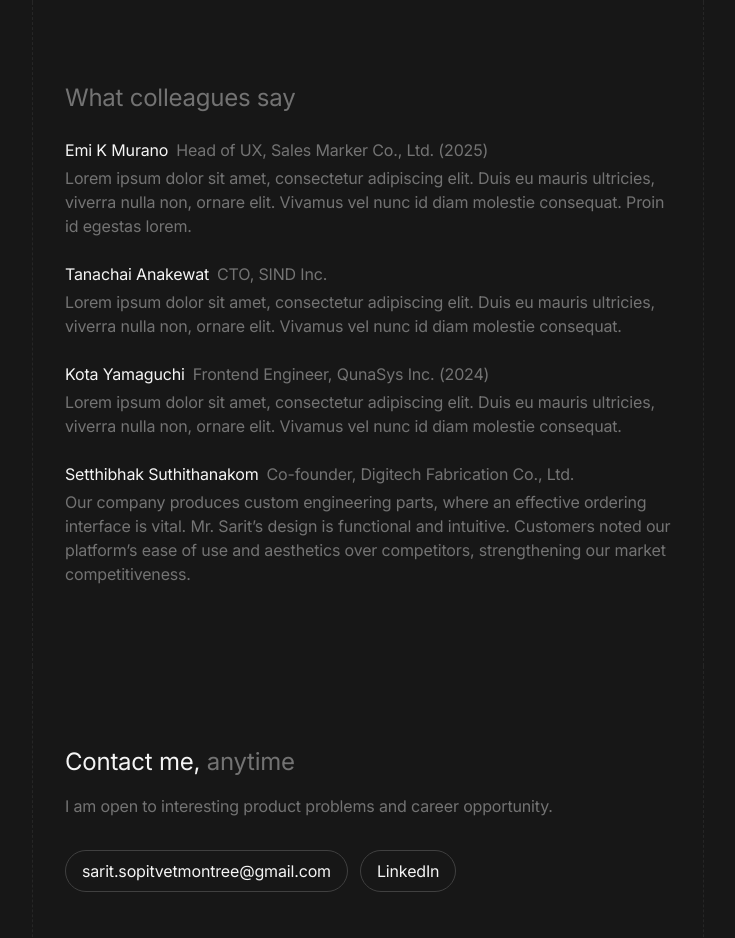
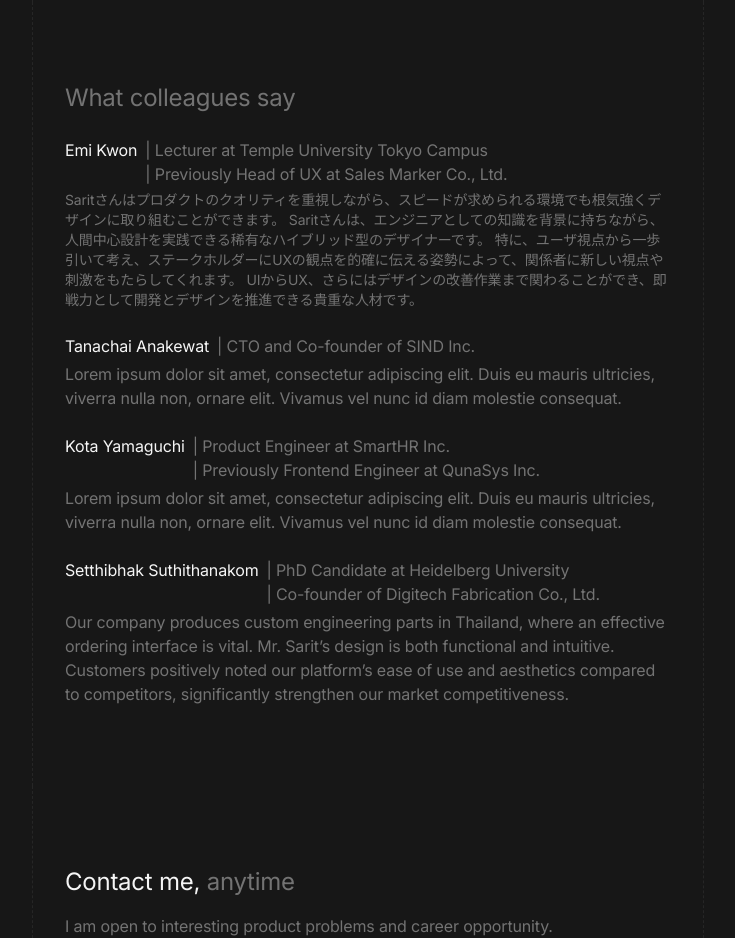
Before and after one commit to sarit-sopitvetmontree/Portfolio, a React (Vite) app: page / in a window 1280 px wide. Shown: the part 2240-3178 px from the top of the page, without its empty margins (272-1007 px from the left). Built offline with nearby package versions, Linux system fonts and the light colour scheme.

Commit message:
Improve Text

```diff
--- a/src/App.jsx
+++ b/src/App.jsx
@@ -283,13 +283,17 @@ function WhatPeopleSay() {
           target="_blank"
           rel="noopener noreferrer"
           className="text-neutral-100 hover:opacity-50">
-            Emi K Murano
+            Emi Kwon
           </a>
-          <p>Head of UX, Sales Marker Co., Ltd. (2025)</p>
+          <p>| Lecturer at Temple University Tokyo Campus<br></br>| Previously Head of UX at Sales Marker Co., Ltd.</p>
         </div>
-        <p className="pt-1">
-          Lorem ipsum dolor sit amet, consectetur adipiscing elit. Duis eu mauris ultricies, viverra nulla non, ornare elit.
-          Vivamus vel nunc id diam molestie consequat. Proin id egestas lorem.
+        <p className="pt-1 text-sm">
+          Saritさんはプロダクトのクオリティを重視しながら、スピードが求められる環境でも根気強くデザインに取り組むことができます。
+
+          Saritさんは、エンジニアとしての知識を背景に持ちながら、人間中心設計を実践できる稀有なハイブリッド型のデザイナーです。
+          特に、ユーザ視点から一歩引いて考え、ステークホルダーにUXの観点を的確に伝える姿勢によって、関係者に新しい視点や刺激をもたらしてくれます。
+
+          UIからUX、さらにはデザインの改善作業まで関わることができ、即戦力として開発とデザインを推進できる貴重な人材です。
         </p>
 
         <div className="flex flex-col sm:flex-row gap-1 sm:gap-2 mt-6">
@@ -299,7 +303,7 @@ function WhatPeopleSay() {
           className="text-neutral-100 hover:opacity-50">
             Tanachai Anakewat
           </a>
-          <p>CTO, SIND Inc.</p>
+          <p>| CTO and Co-founder of SIND Inc.</p>
         </div>
         <p className="pt-1">
           Lorem ipsum dolor sit amet, consectetur adipiscing elit. Duis eu mauris ultricies, viverra nulla non, ornare elit.
@@ -313,7 +317,7 @@ function WhatPeopleSay() {
           className="text-neutral-100 hover:opacity-50">
             Kota Yamaguchi
           </a>
-          <p>Frontend Engineer, QunaSys Inc. (2024)</p>
+          <p>| Product Engineer at SmartHR Inc.<br></br>| Previously Frontend Engineer at QunaSys Inc.</p>
         </div>
         <p className="pt-1">
           Lorem ipsum dolor sit amet, consectetur adipiscing elit. Duis eu mauris ultricies, viverra nulla non, ornare elit.
@@ -327,12 +331,12 @@ function WhatPeopleSay() {
           className="text-neutral-100 hover:opacity-50">
             Setthibhak Suthithanakom
           </a>
-          <p>Co-founder, Digitech Fabrication Co., Ltd.</p>
+          <p>| PhD Candidate at Heidelberg University<br></br>| Co-founder of Digitech Fabrication Co., Ltd.</p>
         </div>
         <p className="pt-1">
-          Our company produces custom engineering parts, where an effective ordering interface is vital.
-          Mr. Sarit’s design is functional and intuitive. Customers noted our platform’s ease of use and aesthetics over competitors,
-          strengthening our market competitiveness.
+          Our company produces custom engineering parts in Thailand, where an effective ordering interface is vital.
+          Mr. Sarit’s design is both functional and intuitive.
+          Customers positively noted our platform’s ease of use and aesthetics compared to competitors, significantly strengthen our market competitiveness.
         </p>
 
       </div>
```
